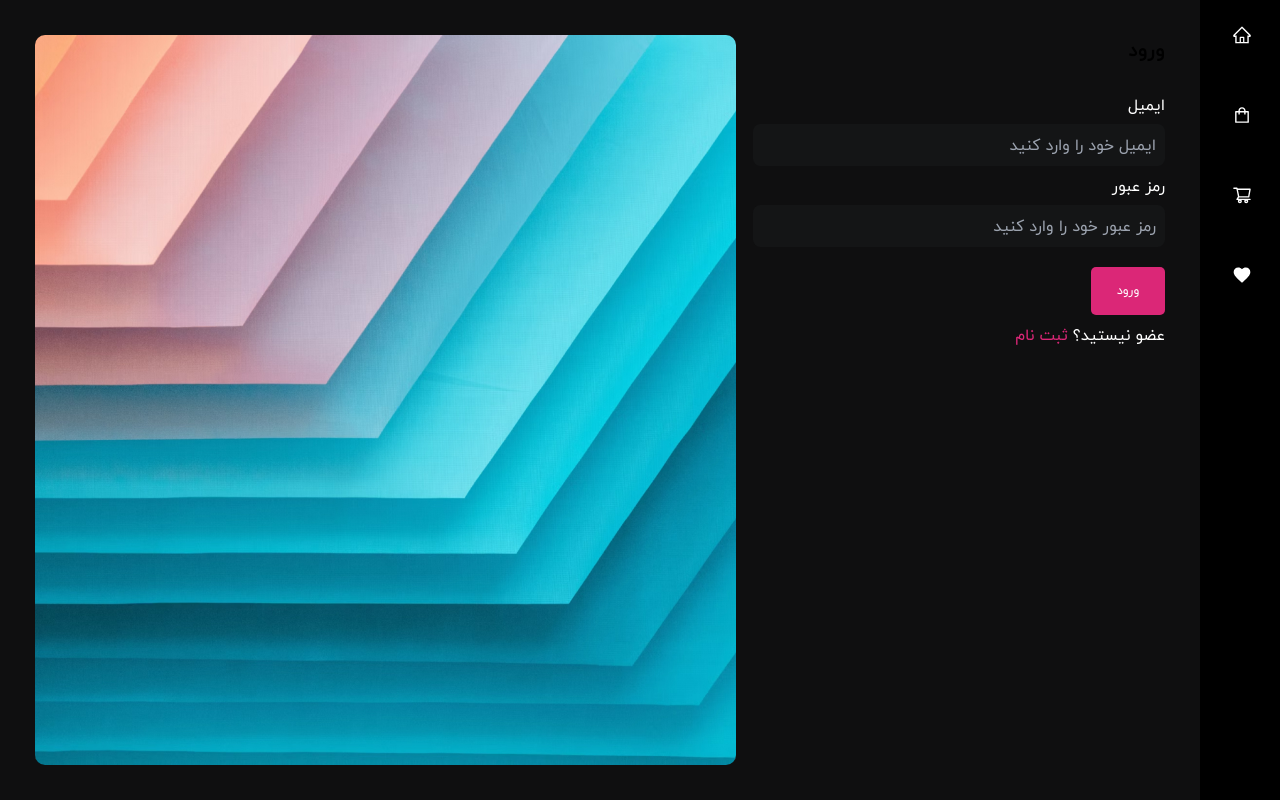
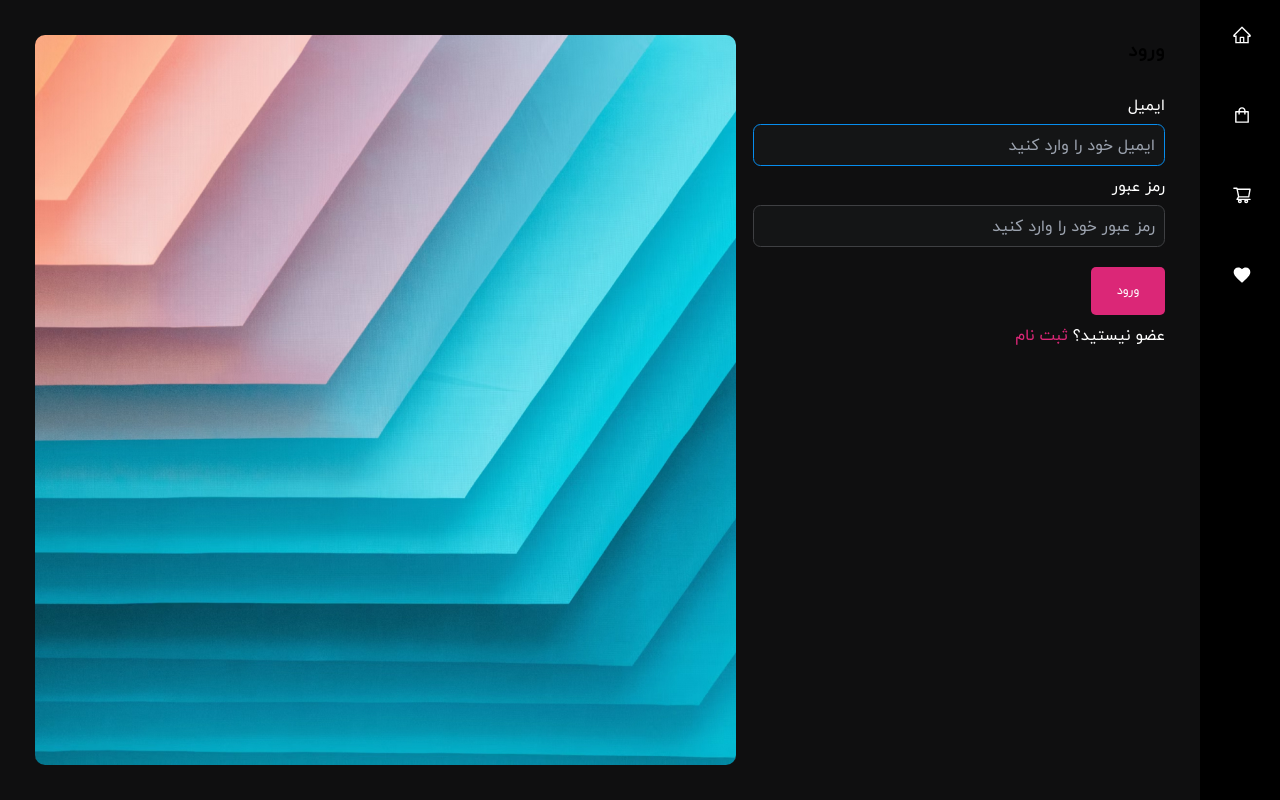
Before and after one commit to mahsanajafii/e-commerce, a React (Vite) app: page /login in a window 1280 px wide. Built offline with nearby package versions, Linux system fonts and the light colour scheme.

Commit message:
fix: :bug: profile dark styles

```diff
--- a/src/components/common/input/Input.tsx
+++ b/src/components/common/input/Input.tsx
@@ -39,7 +39,7 @@ const Input = forwardRef<HTMLInputElement, IInputProps>(
           {label}
         </label>
         <input
-          className={`${inputStyle} outline-none focus:border-secondary-main dark:bg-dark-base-text-field dark:text-dark-text-secondary dark:border-dark-base-text-field-stroke dark:focus:border-secondary-main`}
+          className={`${inputStyle} outline-none border border-base-text-field-stroke focus:border-secondary-main dark:bg-dark-base-text-field dark:text-dark-text-secondary dark:border-dark-base-text-field-stroke dark:focus:border-secondary-main`}
           type={type}
           placeholder={placeholder}
           id={id}
--- a/src/components/generalComponents/profile/Profile.tsx
+++ b/src/components/generalComponents/profile/Profile.tsx
@@ -76,7 +76,7 @@ const Profile: React.FC = () => {
           onSubmit={handleSubmit(onSubmit)}
           className="w-[64rem] gap-[1.6rem] h-[44rem] flex flex-col"
         >
-          <h1 className="font-Iran-Yekan font-medium text-[2.4rem]">
+          <h1 className="font-Iran-Yekan font-medium text-[2.4rem] dark:text-dark-text-primary">
             بروزرسانی پروفایل
           </h1>
           <div className="w-full gap-2 ">
@@ -174,11 +174,11 @@ const Profile: React.FC = () => {
             <Button
               onClick={navToMyOrders}
               children="سفارشات من"
-              className="w-[10rem] h-full rounded-lg p-2 text-center bg-primary-main text-text-button text-[1.4rem]"
+              className="rounded-lg py-[0.8rem] px-[1.2rem] text-center bg-primary-main text-text-button text-[1.4rem]"
             />
             <Button
               children="بروزرسانی"
-              className="w-[8.1rem] h-full rounded-lg p-2 text-center bg-primary-main text-text-button text-[1.4rem]"
+              className="rounded-lg py-[0.8rem] px-[1.2rem] text-center bg-primary-main text-text-button text-[1.4rem]"
             />
           </div>
         </form>
```
